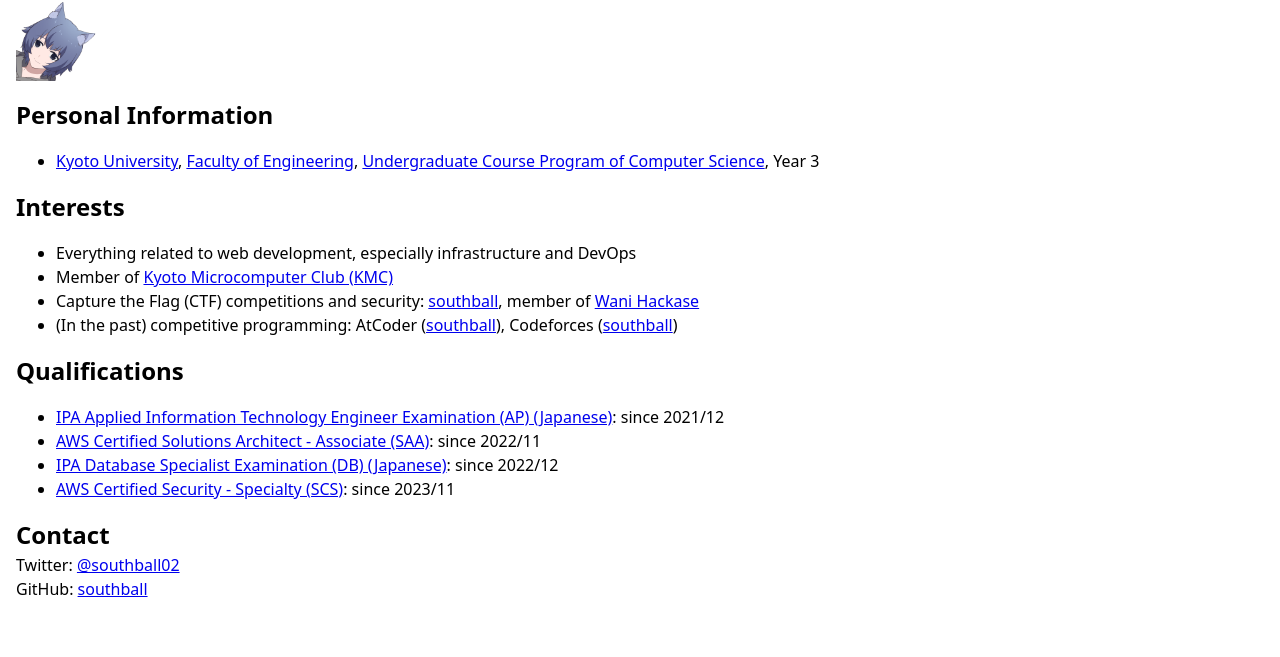
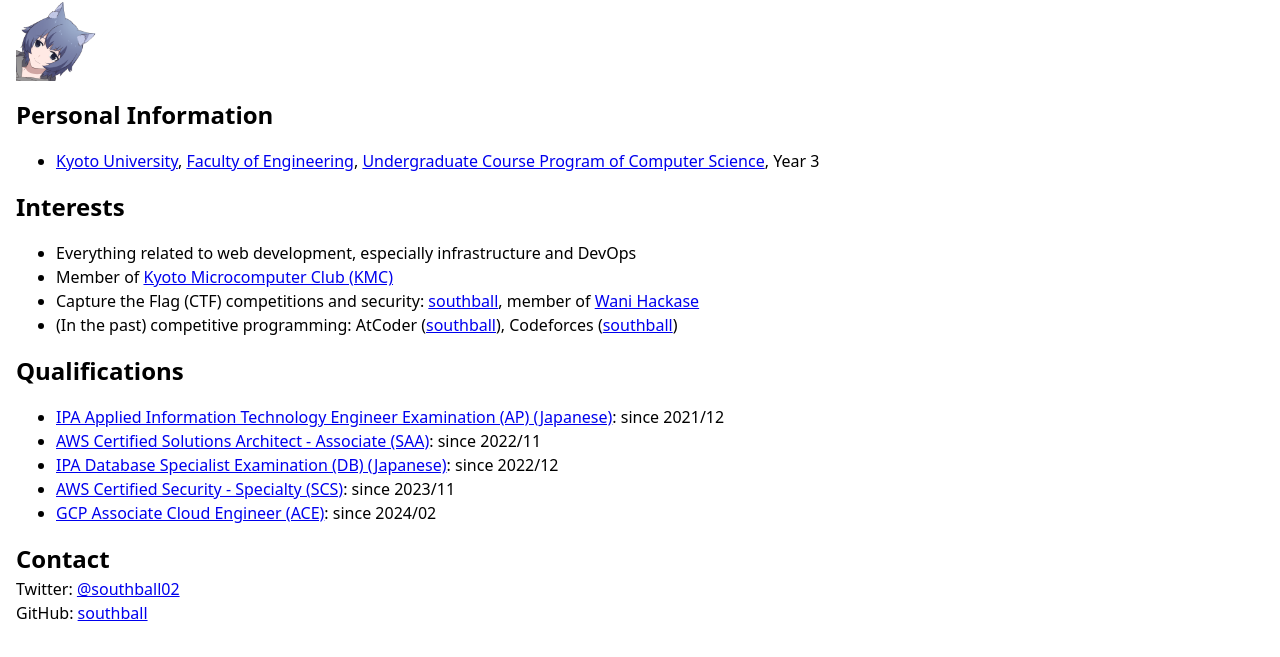
Before and after one commit to southball/southball.github.io, an Astro site: page / in a window 1280 px wide. Shown: the part 127-784 px from the top of the page. Built offline with nearby package versions, Linux system fonts and the light colour scheme; Astro itself is replaced by a stand-in of ours.

Commit message:
Add GCP ACE

```diff
--- a/src/components/page.astro
+++ b/src/components/page.astro
@@ -60,6 +60,7 @@
         <li set:html={md2html(t.sections.qualifications.AWS_SAA)} />
         <li set:html={md2html(t.sections.qualifications.IPA_DB)} />
         <li set:html={md2html(t.sections.qualifications.AWS_SCS)} />
+        <li set:html={md2html(t.sections.qualifications.GCP_ACE)} />
       </ul>
     </Section>
 
--- a/src/i18n.ts
+++ b/src/i18n.ts
@@ -25,6 +25,7 @@
       AWS_SAA: `[AWS Certified Solutions Architect - Associate (SAA)](https://aws.amazon.com/certification/certified-solutions-architect-associate/): since 2022/11`,
       IPA_DB: `[IPA Database Specialist Examination (DB) (Japanese)](https://www.jitec.ipa.go.jp/1_11seido/db.html): since 2022/12`,
       AWS_SCS: `[AWS Certified Security - Specialty (SCS)](https://aws.amazon.com/certification/certified-security-specialty/): since 2023/11`,
+      GCP_ACE: `[GCP Associate Cloud Engineer (ACE)](https://cloud.google.com/learn/certification/cloud-engineer): since 2024/02`,
     },
     contact: {
       title: "Contact",
@@ -59,6 +60,7 @@
       AWS_SAA: `[AWS Certified Solutions Architect - Associate (SAA)](https://aws.amazon.com/certification/certified-solutions-architect-associate/)：2022/11～`,
       IPA_DB: `[データベーススペシャリスト試験（DB）](https://www.jitec.ipa.go.jp/1_11seido/db.html)：2022/12～`,
       AWS_SCS: `[AWS Certified Security - Specialty (SCS)](https://aws.amazon.com/certification/certified-security-specialty/)：2023/11〜`,
+      GCP_ACE: `[GCP Associate Cloud Engineer (ACE)](https://cloud.google.com/learn/certification/cloud-engineer): 2024/02～`,
     },
     contact: {
       title: "連絡先",
```
